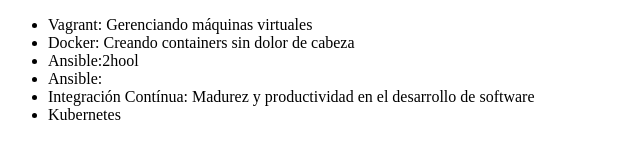
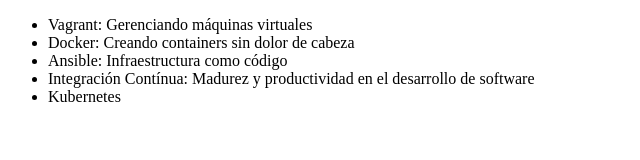
Before and after one commit to VictorHLG/alura-git, a plain HTML site: page index.html in a window 1280 px wide. Shown: the whole page, without its empty margins (0-640 px from the left). Drawn offline with Linux system fonts and the light colour scheme.

Commit message:
Cambiando el nombre del curso de Ansible

```diff
--- a/index.html
+++ b/index.html
@@ -8,8 +8,7 @@
         <ul>
             <li>Vagrant: Gerenciando máquinas virtuales</li>
             <li>Docker: Creando containers sin dolor de cabeza</li>
-            <li>Ansible:2hool</li>
-            <li>Ansible:</li>
+            <li>Ansible: Infraestructura como código</li>
             <li>Integración Contínua: Madurez y productividad en el desarrollo de software</li>
             <li>Kubernetes</li>
         </ul>
```
